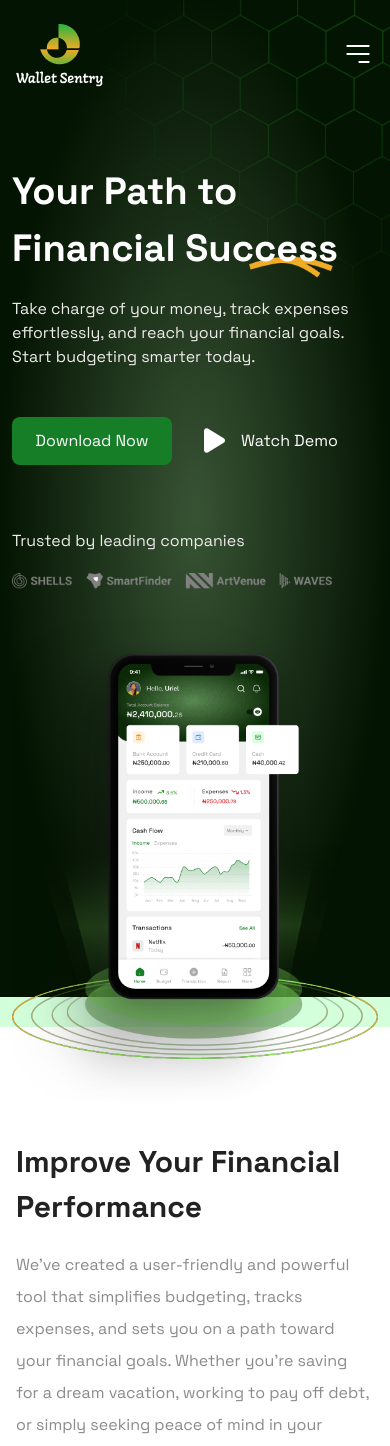
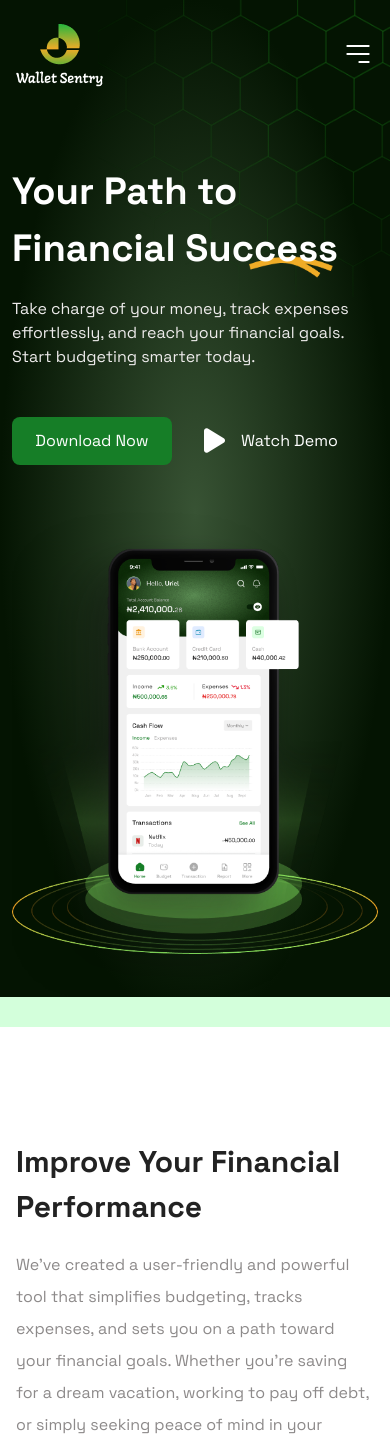
Before and after one commit to abdrzqsalihu/wallet-centry, a React (Vite) app: page / in a window 390 px wide. Shown: the top 1446 px of the page. Built offline with nearby package versions, Linux system fonts and the light colour scheme.

Commit message:
fix: Prevent hero image overflow on mobile screens

```diff
--- a/src/components/Hero.jsx
+++ b/src/components/Hero.jsx
@@ -5,7 +5,7 @@ function Hero() {
     <>
       <link rel="preload" as="image" href={hero_img} />
       <section className="container mt-10 px-3 mx-auto flex md:flex-row flex-col text-white" style={{ height: '100vh' }}>
-        <div className="flex-1">
+        <div className="flex-1 max-w-screen-sm overflow-hidden">
           <div className="mt-[10px] md:mt-52 md:max-w-[509px]">
             <h1 className="font-primary font-bold leading-normal text-white text-[38px] md:text-[56px] z-10">
               Your Path to Financial <span className="relative">
@@ -27,9 +27,9 @@ function Hero() {
           </div>
         </div>
 
-        <div className="flex-1 z-10">
+        <div className="flex-1 z-10 max-w-screen-sm">
           <div>
-            <img src={hero_img} className="w-[100%] md:w-[95%] h-[100%]" alt="hero_image" />
+            <img src={hero_img} className="w-full md:w-[95%] h-auto" alt="hero_image" />
           </div>
         </div>
       </section>
```
